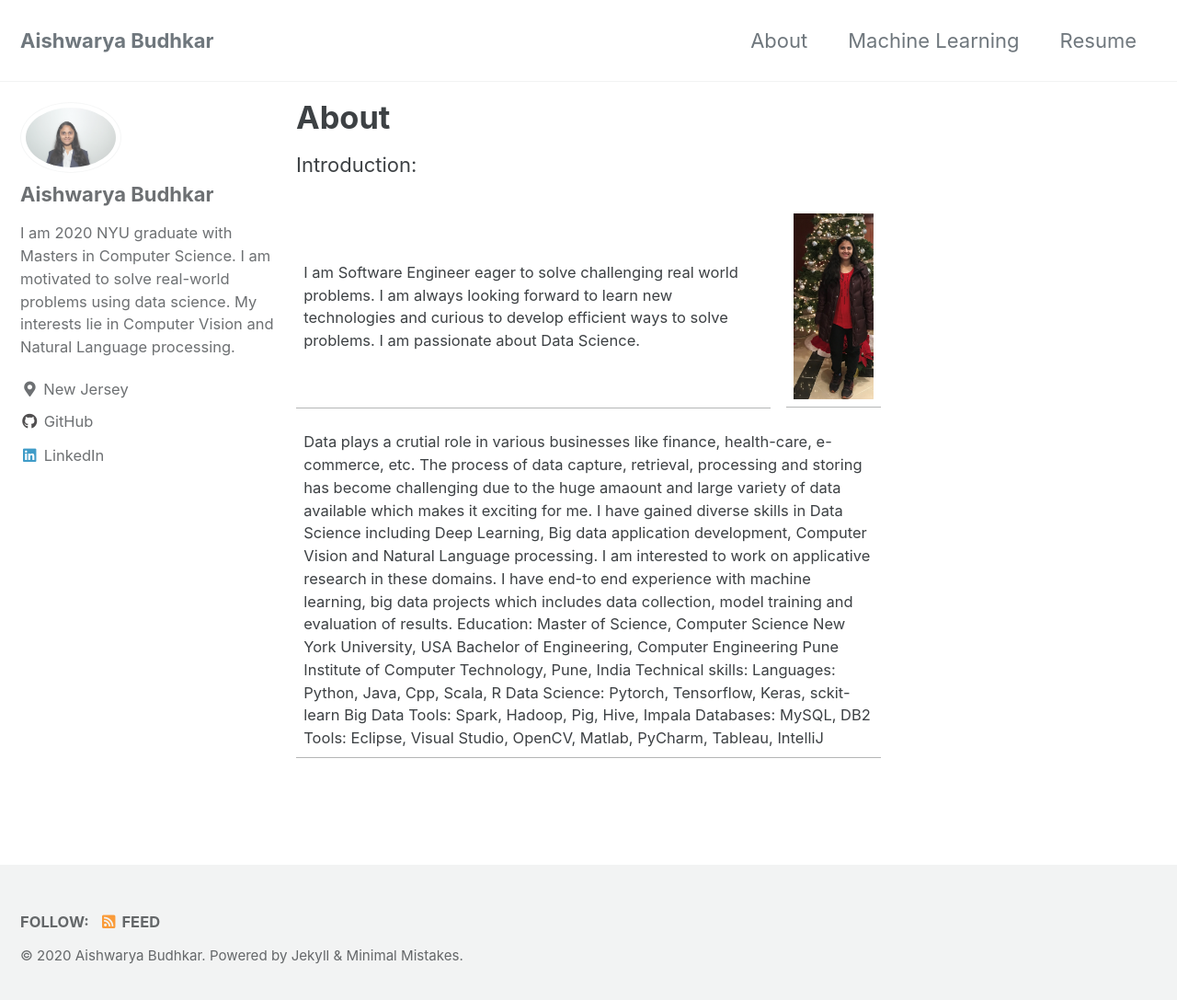
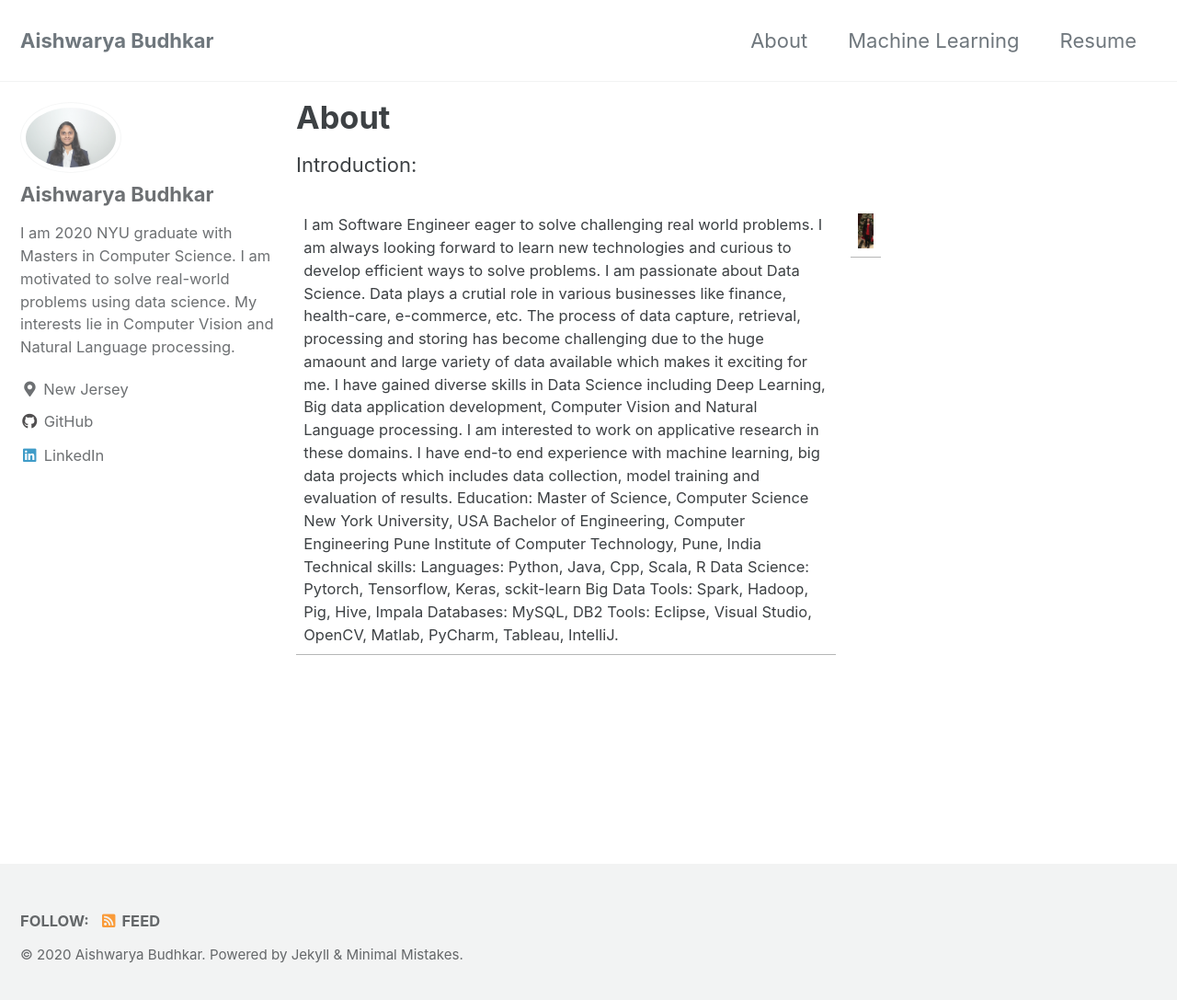
Before and after one commit to asbudhkar/asbudhkar.github.io, a Jekyll site: the page built from _pages/about.md, in a window 1280 px wide and 1094 px high. Shown: the top 1087 px of the window at 92% size. Built offline with Jekyll 4.4.1, drawn with Linux system fonts in a browser that asks for light colours; cached includes are drawn as plain includes.

Commit message:
Added about

```diff
--- a/_pages/about.md
+++ b/_pages/about.md
@@ -10,27 +10,9 @@ Introduction:
         <tr>
             <td>
                 I am Software Engineer eager to solve challenging real world problems. I am always looking forward to learn new technologies and curious to develop efficient ways to solve problems. I am passionate about Data Science.
-            </td>
-            <td class="align-right">
-                <img src="/images/headshot1.jpg" width="350" height="600"/>
-            </td>
-        </tr>
-    </tbody>
-</table>
-
-<style>
-.alignright {
-    text-align: right;
-}
-</style>
-
-
-<table>
-    <tbody>
-        <tr>
-            <td>
 
                 Data plays a crutial role in various businesses like finance, health-care, e-commerce, etc. The process of data capture, retrieval, processing and storing has become challenging due to the huge amaount and large variety of data available which makes it exciting for me. I have gained diverse skills in Data Science including Deep Learning, Big data application development, Computer Vision and Natural Language processing. I am interested to work on applicative research in these domains. I have end-to end experience with machine learning, big data projects which includes data collection, model training and evaluation of results.
+
 
                 Education:
 
@@ -45,9 +27,17 @@ Introduction:
                 Data Science: Pytorch, Tensorflow, Keras, sckit-learn
                 Big Data Tools: Spark, Hadoop, Pig, Hive, Impala
                 Databases: MySQL, DB2
-                Tools: Eclipse, Visual Studio, OpenCV, Matlab, PyCharm, Tableau, IntelliJ
-
+                Tools: Eclipse, Visual Studio, OpenCV, Matlab, PyCharm, Tableau, IntelliJ.
+            </td>
+            <td class="align-right">
+                <img src="/images/headshot1.jpg" width="350" height="600"/>
             </td>
         </tr>
     </tbody>
 </table>
+
+<style>
+.alignright {
+    text-align: right;
+}
+</style>
```
